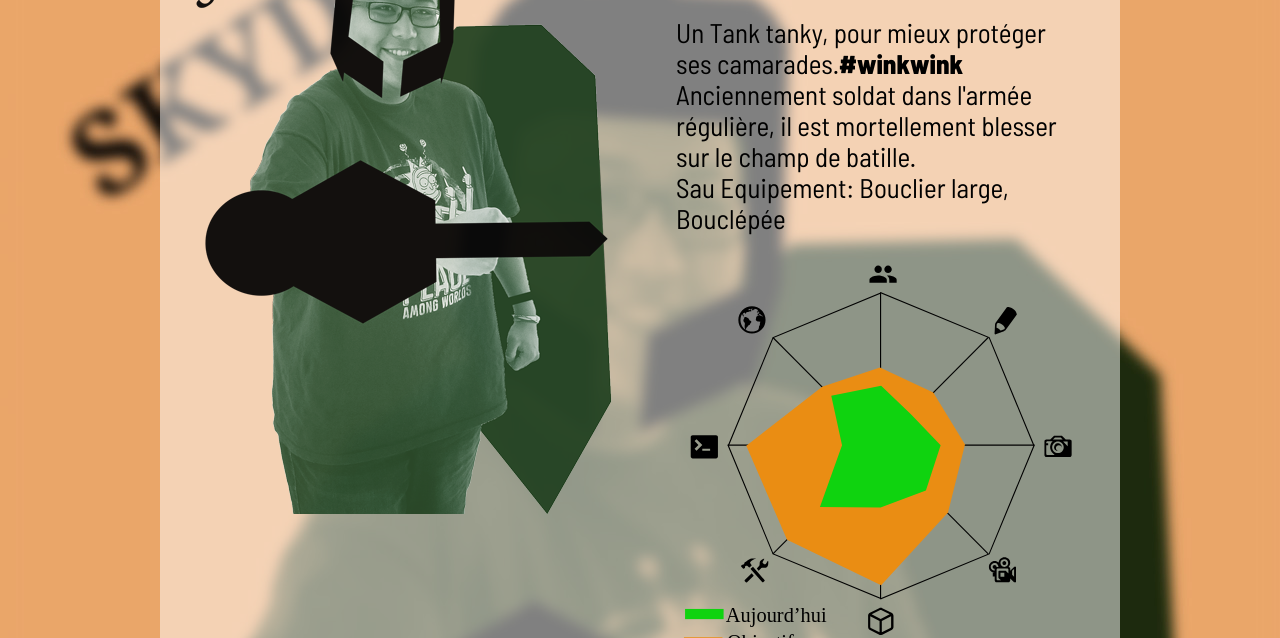
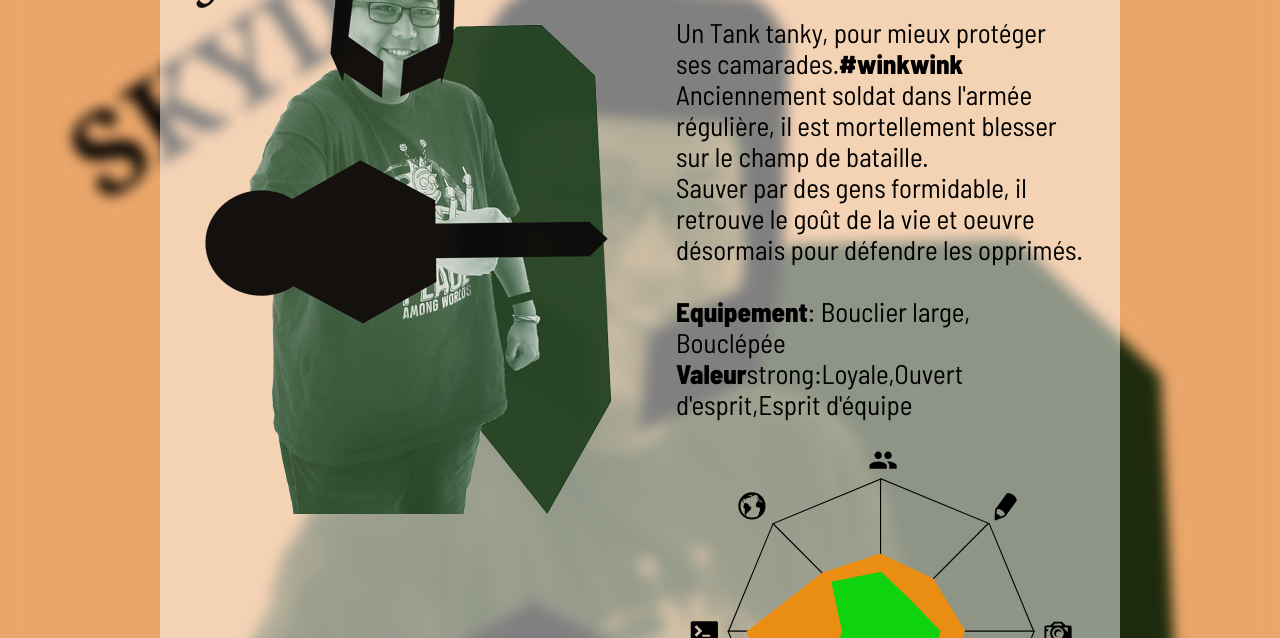
Before and after one commit to jordanlat/jordanlat.github.io, a plain HTML site: page index.html in a window 1280 px wide. Shown: the part 162-800 px from the top of the page. Drawn offline with Linux system fonts and the light colour scheme.

Commit message:
Ajout texte

```diff
--- a/index.html
+++ b/index.html
@@ -28,7 +28,7 @@
         <div class="hero-contenu">
             <h1>SKYDDA</h1>
             <h2>Jordan LAT</h2>
-            <p>Un Tank tanky, pour mieux protéger ses camarades.<strong>#winkwink</strong> <br>Anciennement soldat dans l'armée régulière, il est mortellement blesser sur le champ de batille.<br>Sau Equipement: Bouclier large, Bouclépée</p>
+            <p>Un Tank tanky, pour mieux protéger ses camarades.<strong>#winkwink</strong> <br>Anciennement soldat dans l'armée régulière, il est mortellement blesser sur le champ de bataille.<br>Sauver par des gens formidable, il retrouve le goût de la vie et oeuvre désormais pour défendre les opprimés.<br><br> <strong>Equipement</strong>: Bouclier large, Bouclépée<br><strong>Valeur</strong>strong:Loyale,Ouvert d'esprit,Esprit d'équipe</p>
             <img src="img/mescompetences.svg">
         </div>
 
```
